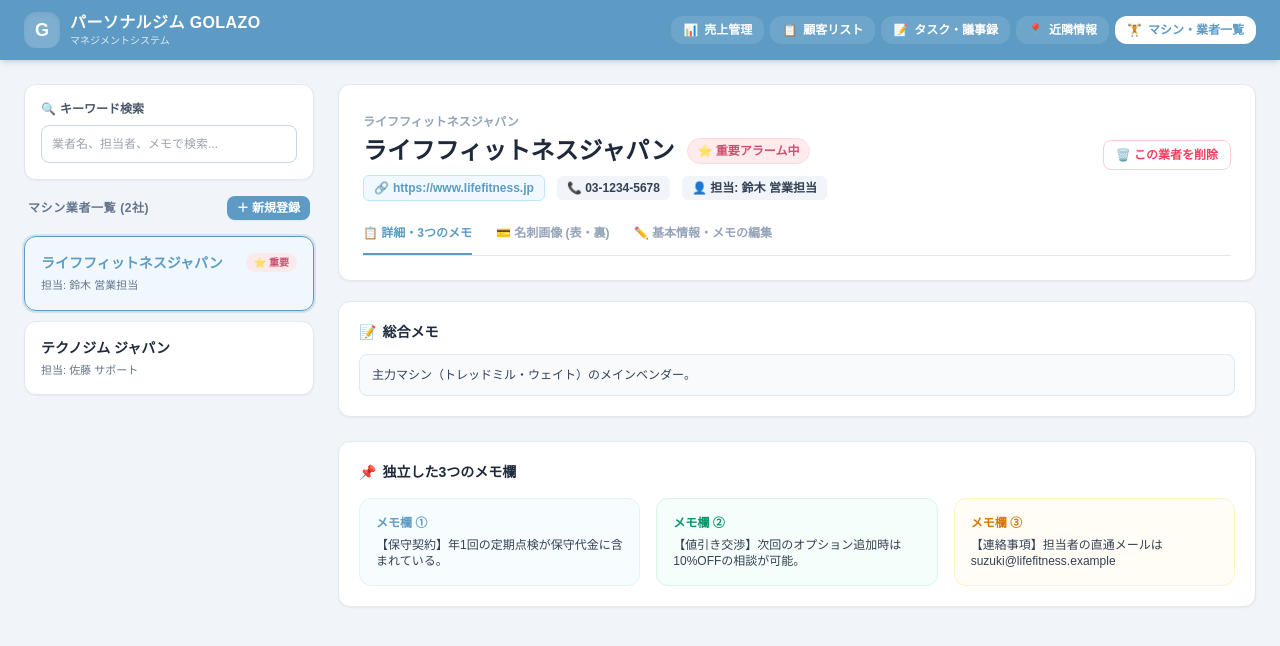
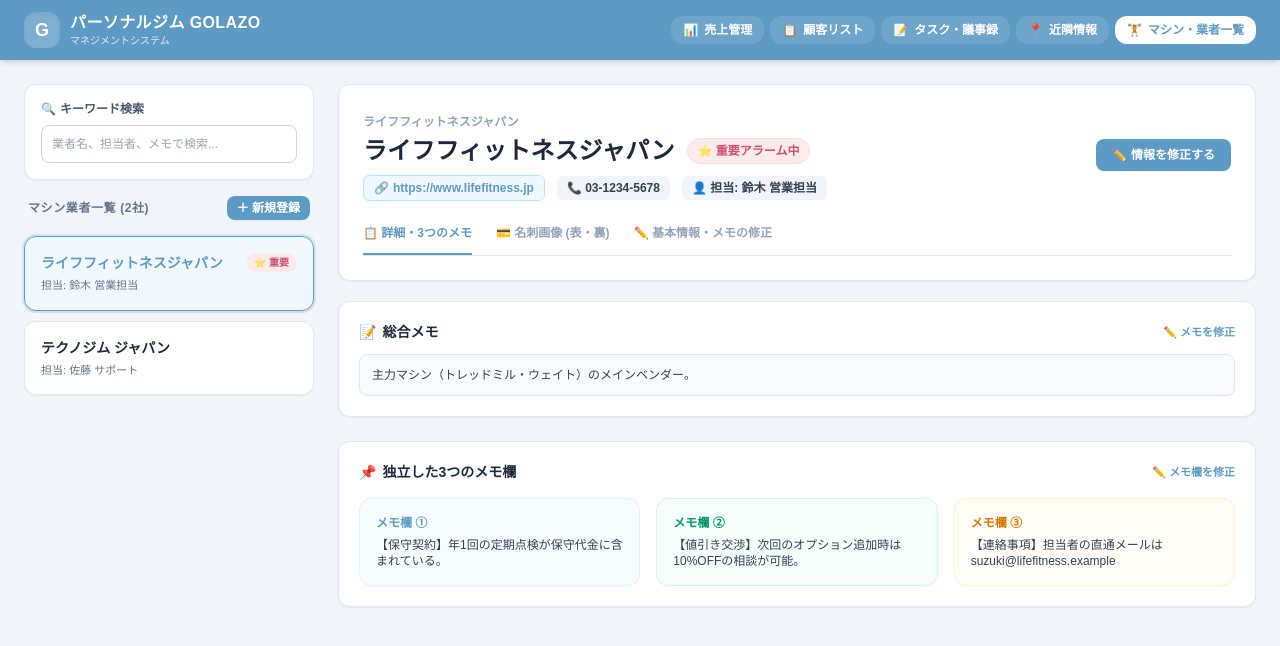
Before and after one commit to 2025golazo-bot/GOLAZO, a Next.js app: page /vendors in a window 1280 px wide. Shown: the top 646 px of the page. Built offline with nearby package versions, Linux system fonts and the light colour scheme.

Commit message:
Update page.tsx

```diff
--- a/app/vendors/page.tsx
+++ b/app/vendors/page.tsx
@@ -155,7 +155,7 @@ export default function MachineMakersPage() {
     alert('新しいマシン業者を登録しました！');
   };
 
-  // 編集内容の保存
+  // 編集内容の保存（修正ボタンの処理）
   const handleSaveEdit = () => {
     setMakers(prev =>
       prev.map(m => {
@@ -175,21 +175,7 @@ export default function MachineMakersPage() {
         };
       })
     );
-    alert('業者情報を更新しました！');
-  };
-
-  // 業者の削除
-  const handleDeleteMaker = (id: string) => {
-    if (makers.length <= 1) {
-      alert('これ以上削除できません（最低1件の業者データが必要です）。');
-      return;
-    }
-    if (!confirm('このマシン業者データを削除しますか？')) return;
-
-    const remaining = makers.filter(m => m.id !== id);
-    setMakers(remaining);
-    setSelectedMakerId(remaining[0].id);
-    setIsCreatingNew(false);
+    alert('業者情報を修正・更新しました！');
   };
 
   // 名刺画像のアップロード（取り込み直し）
@@ -404,12 +390,13 @@ export default function MachineMakersPage() {
                       </div>
                     </div>
 
-                    <div className="flex gap-2">
+                    {/* 修正ボタン（ヘッダー部分にも配置：編集タブへ移動して直感的に修正可能） */}
+                    <div>
                       <button
-                        onClick={() => handleDeleteMaker(currentMaker.id)}
-                        className="text-xs text-rose-500 hover:text-white hover:bg-rose-500 border border-rose-200 px-3 py-1.5 rounded-lg transition font-bold"
+                        onClick={() => setActiveTab('edit')}
+                        className="bg-[#5e9bc4] hover:bg-sky-600 text-white text-xs font-bold px-4 py-2 rounded-lg transition shadow-sm flex items-center gap-1"
                       >
-                        🗑️ この業者を削除
+                        <span>✏️</span> 情報を修正する
                       </button>
                     </div>
                   </div>
@@ -423,7 +410,7 @@ export default function MachineMakersPage() {
                       💳 名刺画像 (表・裏)
                     </button>
                     <button onClick={() => setActiveTab('edit')} className={`pb-3 border-b-2 transition ${activeTab === 'edit' ? 'border-[#5e9bc4] text-[#5e9bc4]' : 'border-transparent text-slate-400 hover:text-slate-600'}`}>
-                      ✏️ 基本情報・メモの編集
+                      ✏️ 基本情報・メモの修正
                     </button>
                   </div>
                 </div>
@@ -432,14 +419,30 @@ export default function MachineMakersPage() {
                 {activeTab === 'details' && (
                   <div className="space-y-6">
                     <div className="bg-white p-5 rounded-xl border border-slate-200 shadow-sm space-y-3">
-                      <h3 className="font-bold text-slate-800 text-sm flex items-center gap-1.5"><span>📝</span> 総合メモ</h3>
+                      <div className="flex justify-between items-center">
+                        <h3 className="font-bold text-slate-800 text-sm flex items-center gap-1.5"><span>📝</span> 総合メモ</h3>
+                        <button
+                          onClick={() => setActiveTab('edit')}
+                          className="text-[11px] text-[#5e9bc4] font-bold hover:underline"
+                        >
+                          ✏️ メモを修正
+                        </button>
+                      </div>
                       <p className="text-xs text-slate-700 whitespace-pre-wrap bg-slate-50 p-3 rounded-lg border border-slate-200">
                         {currentMaker.memo || 'メモはありません'}
                       </p>
                     </div>
 
                     <div className="bg-white p-5 rounded-xl border border-slate-200 shadow-sm space-y-4">
-                      <h3 className="font-bold text-slate-800 text-sm flex items-center gap-1.5"><span>📌</span> 独立した3つのメモ欄</h3>
+                      <div className="flex justify-between items-center">
+                        <h3 className="font-bold text-slate-800 text-sm flex items-center gap-1.5"><span>📌</span> 独立した3つのメモ欄</h3>
+                        <button
+                          onClick={() => setActiveTab('edit')}
+                          className="text-[11px] text-[#5e9bc4] font-bold hover:underline"
+                        >
+                          ✏️ メモ欄を修正
+                        </button>
+                      </div>
                       <div className="grid grid-cols-1 md:grid-cols-3 gap-4 text-xs">
                         <div className="bg-sky-50/50 p-4 rounded-xl border border-sky-100 space-y-1.5">
                           <span className="font-bold text-[#5e9bc4] block">メモ欄 ①</span>
@@ -560,12 +563,12 @@ export default function MachineMakersPage() {
                   </div>
                 )}
 
-                {/* TAB 3: 基本情報・3つのメモの編集 */}
+                {/* TAB 3: 基本情報・3つのメモの編集（修正画面） */}
                 {activeTab === 'edit' && (
                   <div className="bg-white p-6 rounded-xl border border-slate-200 shadow-sm space-y-6">
                     <div className="border-b pb-3">
-                      <h3 className="font-bold text-slate-800 text-sm">✏️ 基本情報・3つのメモ欄の編集</h3>
-                      <p className="text-xs text-slate-400 mt-0.5">業者情報および3つの独立したメモ欄を自由に変更できます。</p>
+                      <h3 className="font-bold text-slate-800 text-sm">✏️ 基本情報・3つのメモ欄の修正</h3>
+                      <p className="text-xs text-slate-400 mt-0.5">業者情報および3つの独立したメモ欄を自由に変更・修正できます。</p>
                     </div>
 
                     <div className="space-y-4 text-xs">
@@ -631,8 +634,9 @@ export default function MachineMakersPage() {
                         </div>
                       </div>
 
-                      <button onClick={handleSaveEdit} className="w-full bg-[#5e9bc4] hover:bg-sky-600 text-white font-bold py-2.5 rounded-lg transition shadow-sm">
-                        変更を保存する
+                      {/* 修正内容の保存ボタン */}
+                      <button onClick={handleSaveEdit} className="w-full bg-[#5e9bc4] hover:bg-sky-600 text-white font-bold py-3 rounded-lg transition shadow-sm text-sm">
+                        ✏️ 修正内容を保存する
                       </button>
                     </div>
                   </div>
```
